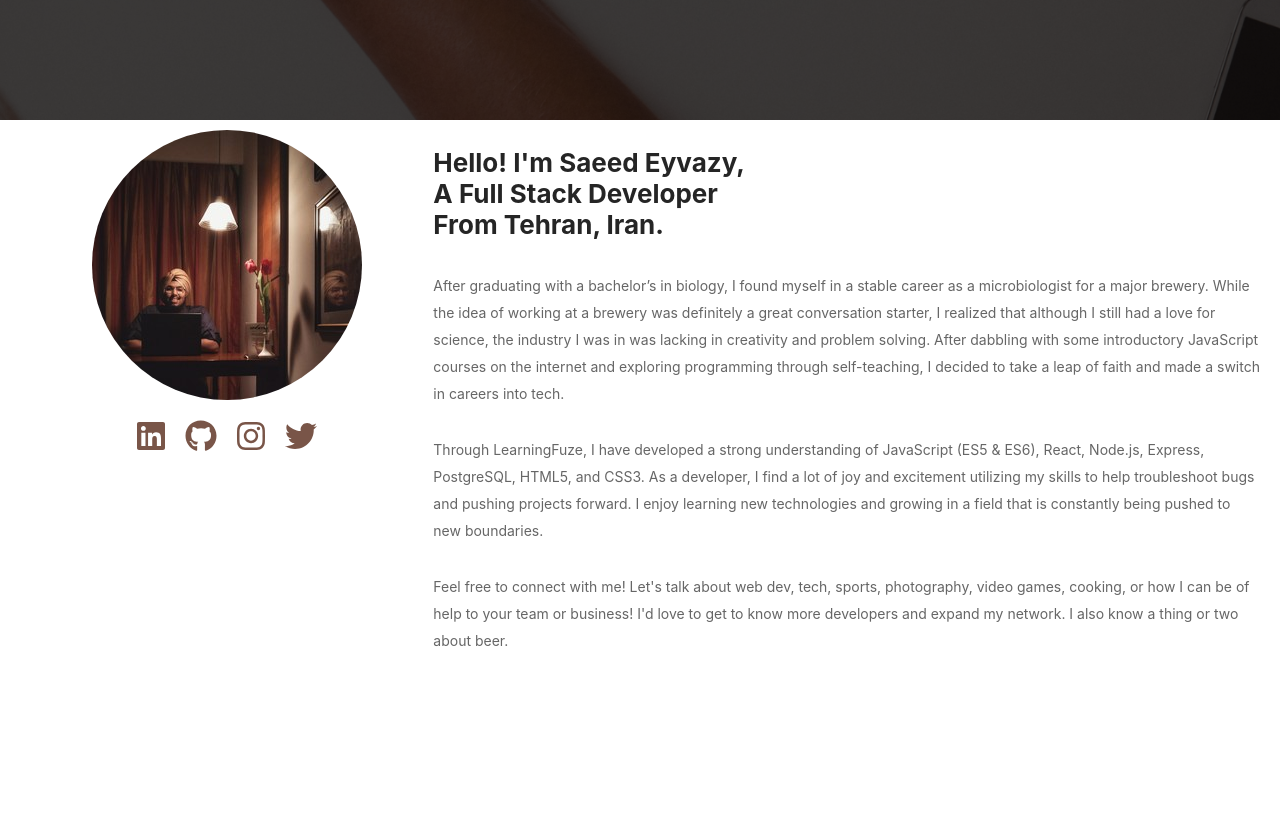
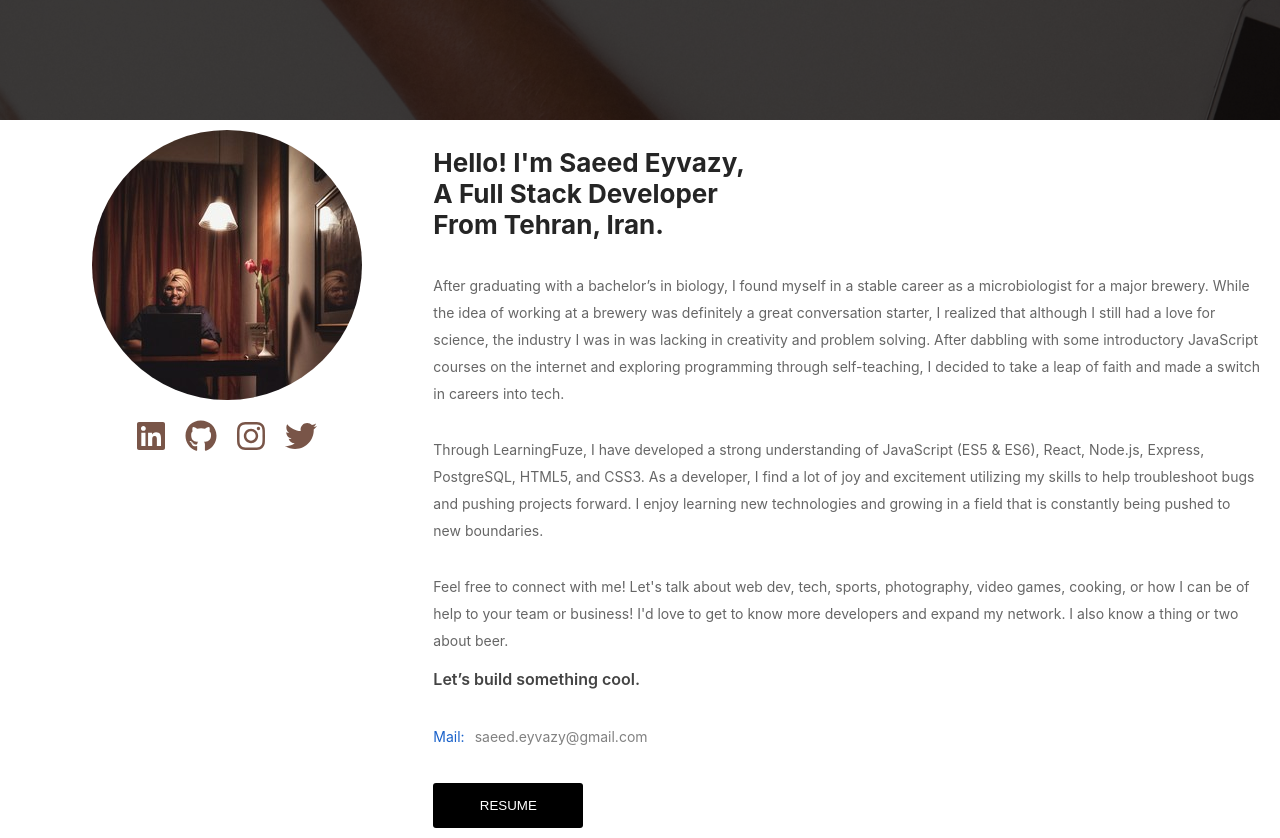
Before and after one commit to saeedeyvazy/portfolio, a React (Create React App) app: page / in a window 1280 px wide. Shown: the part 680-1518 px from the top of the page. Before the commit the page ends 1359 px from the top, so only its background shows below. Built offline with nearby package versions, Linux system fonts and the light colour scheme.

Commit message:
Add Resume button to profile description section

```diff
--- a/src/pages/HomePage/index.jsx
+++ b/src/pages/HomePage/index.jsx
@@ -4,7 +4,7 @@ import { IMAGE } from '../../constants'
 import {Marginer} from '../../components/Marginer'
 import ReactTypingEffect from 'react-typing-effect';
 import { FontAwesomeIcon } from '@fortawesome/react-fontawesome'
-import { faGithub, faInstagram, faLinkedin, faTwitter } from '@fortawesome/free-brands-svg-icons'
+import { faGithub, faGoogle, faInstagram, faLinkedin, faTwitter } from '@fortawesome/free-brands-svg-icons'
 const TopSectionContainer = styled.div`
     height:100vh;
     width:100%;
@@ -84,6 +84,8 @@ const Button = styled.button`
     font-weight:500;
     transition:all 200ms ease-in-out;
     text-transform:uppercase;
+    width:150px;
+    text-align:center;
     &:hover{
        background-color:#f90505;;
     }
@@ -153,7 +155,20 @@ const ProfileDesc = styled.div`
         margin-bottom: 15px;
     }
     h6{
+        margin-top:0;
         font-size:16px;
+        color:#444444;
+        font-weight:600;
+    }
+    a{
+        text-decoration:none;
+        margin-left:10px;
+        cursor: pointer;
+        color:#818181;
+        transition:all 200ms ease-in-out;
+        &:hover{
+            color:#1c1c1c
+        }
     }
 `
 
@@ -209,7 +224,15 @@ function HomePage() {
                          <p>After graduating with a bachelor’s in biology, I found myself in a stable career as a microbiologist for a major brewery. While the idea of working at a brewery was definitely a great conversation starter, I realized that although I still had a love for science, the industry I was in was lacking in creativity and problem solving. After dabbling with some introductory JavaScript courses on the internet and exploring programming through self-teaching, I decided to take a leap of faith and made a switch in careers into tech.</p>
                          <p>Through LearningFuze, I have developed a strong understanding of JavaScript (ES5 & ES6), React, Node.js, Express, PostgreSQL, HTML5, and CSS3. As a developer, I find a lot of joy and excitement utilizing my skills to help troubleshoot bugs and pushing projects forward. I enjoy learning new technologies and growing in a field that is constantly being pushed to new boundaries.</p>
                          <p>Feel free to connect with me! Let's talk about web dev, tech, sports, photography, video games, cooking, or how I can be of help to your team or business! I'd love to get to know more developers and expand my network. I also know a thing or two about beer.</p>
+                         <h6>Let’s build something cool.</h6>
+                         <h6>
+                            <span style={{color:'rgb(26, 98, 202)', fontSize:'14px',fontWeight:400}}>
+                                Mail:
+                                <a href="mailto:saeed.eyvazy@gmail.com">saeed.eyvazy@gmail.com</a>
+                            </span>
+                        </h6>
 
+                         <Button>Resume</Button>
                     </ProfileDesc>
             </IntroducePerson>
         </Container>
```
